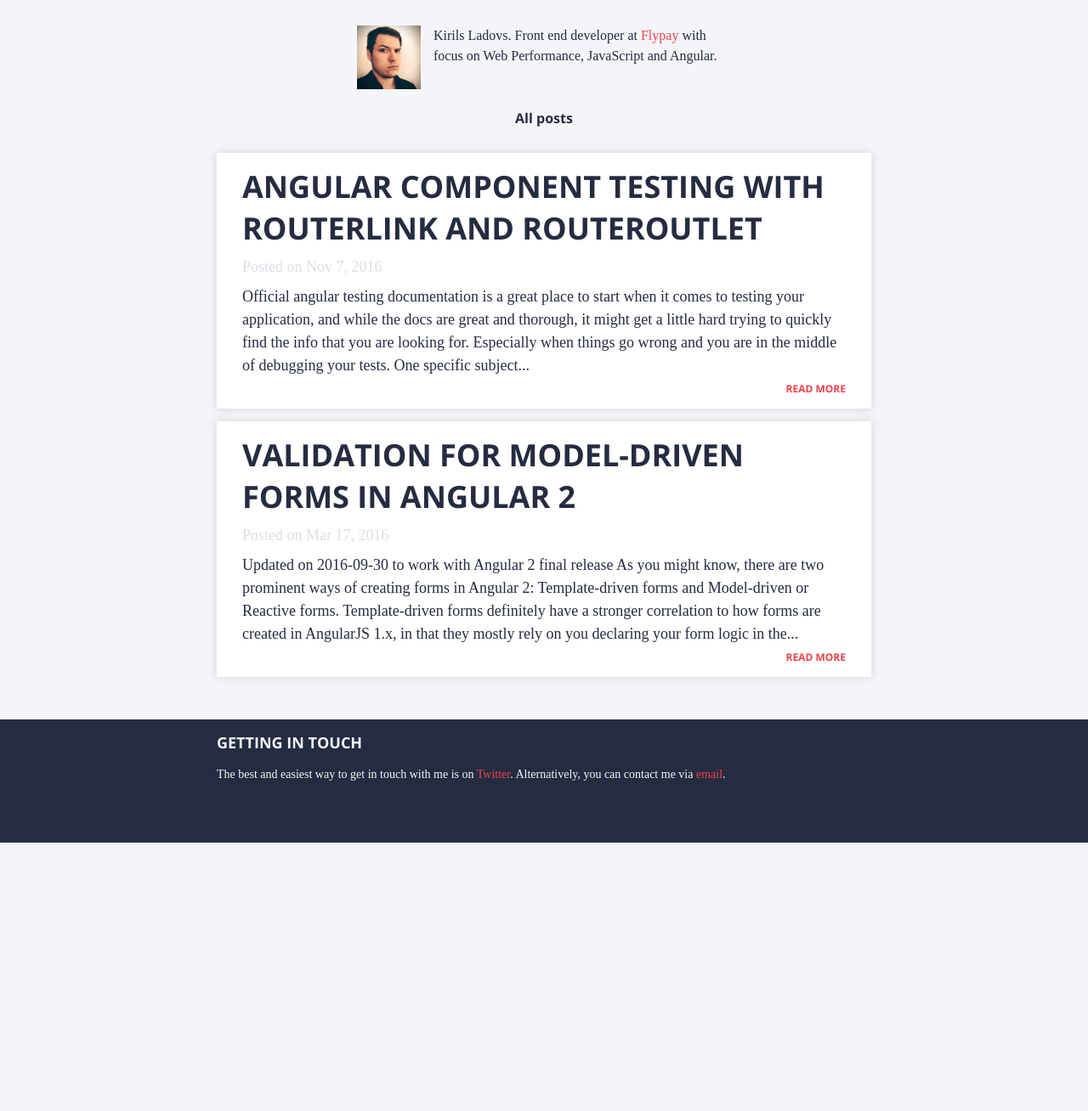
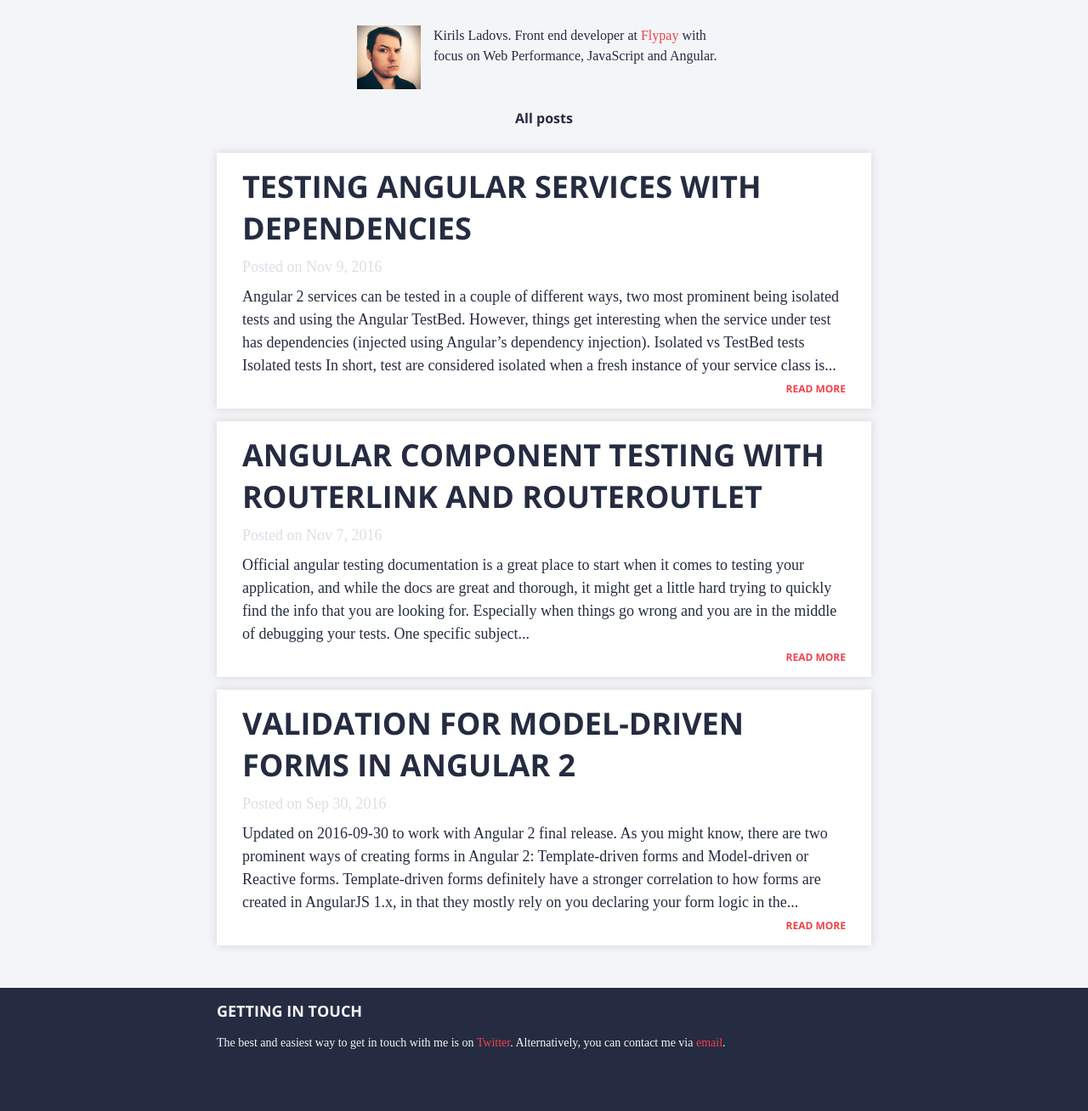
Before and after one commit to kirjai/deprecated-blog, a Jekyll site: the page built from index.html, in a window 1280 px wide. Shown: the whole page at 85% size. Built offline with Jekyll 4.4.1, drawn with Linux system fonts in a browser that asks for light colours; some web fonts are replaced; the list of posts is cut into pages by our own code; comment, search, counter and statistics services are not loaded; before the commit the page ends 992 px from its top, so only the background shows below that; some of the changed lines change nothing that is shown.

Commit message:
feat: testing-services-with-dependencies

```diff
--- a/_posts/2016-03-17-form-validation.markdown
+++ b/_posts/2016-03-17-form-validation.markdown
@@ -2,9 +2,9 @@
 layout: post
 title:  "Validation for Model-driven forms in Angular 2"
 permalink: /validation-model-driven-forms-ng2/
-date:   2016-03-17 22:17:00 +0000
+date:   2016-09-30 12:00:00 +0000
 ---
-> *Updated on 2016-09-30 to work with **Angular 2 final** release*
+> *Updated on 2016-09-30 to work with **Angular 2 final** release.*
 
 As you might know, there are two prominent ways of creating forms in Angular 2: **Template-driven** forms and Model-driven or **Reactive forms**. **Template-driven** forms definitely have a stronger correlation to how forms are created in AngularJS 1.x, in that they mostly rely on you declaring your form logic in the HTML template. **Reactive** forms however, are created from a configuration that you specify in your Component class.
 
--- /dev/null
+++ b/_posts/2016-11-09-testing-services-with-dependencies.markdown
@@ -0,0 +1,237 @@
+---
+layout: post
+title:  "Testing angular services with dependencies"
+permalink: /testing-angular-services-with-dependencies/
+date:   2016-11-09 12:00:00 +0000
+---
+
+Angular 2 services can be tested in a couple of different ways, two most
+prominent being isolated tests and using the [Angular `TestBed`](https://angular.io/docs/ts/latest/api/core/testing/index/TestBed-class.html).
+However, things get interesting when the service under test has dependencies (injected using Angular's dependency injection).
+
+### Isolated vs `TestBed` tests
+
+## Isolated tests
+
+In short, test are considered isolated when a fresh instance of your service class is created before each test, like so:
+
+{% highlight javascript %}
+
+  let serviceUnderTest = new MyService();
+
+{% endhighlight %}
+
+Resulting in the following most basic test:
+
+{% highlight javascript %}
+
+  import { MyService } from './my.service';
+
+  describe('Service: My: isolated', () => {
+    let service: MyService;
+
+    beforeEach(() => {
+      service = new MyService();
+    });
+
+    it('should create an instance', () => {
+      expect(service).toBeDefined();
+    });
+  });
+
+{% endhighlight %}
+
+You can find more information on isolated service unit tests in the [official Angular testing guide](https://angular.io/docs/ts/latest/guide/testing.html#!#isolated-service-tests).
+
+## `TestBed` tests
+
+When writing `TestBed` tests, you need to define / configure a testing module before each test:
+
+{% highlight javascript %}
+
+  TestBed.configureTestingModule({
+    providers: [MyService]
+  });
+
+{% endhighlight %}
+
+The object we pass into the `configureTestingModule` method follows the same structure as the `@NgModule` object
+that we use when defining Angular modules within our application.
+
+The simplest test we can write, if we are using the `TestBed` would look something like this:
+
+{% highlight javascript %}
+
+  import { MyService } from './my.service;
+
+  describe('Service: My: TestBed', () => {
+    let service: MyService;
+
+    beforeEach(() => {
+      TestBed.configureTestingModule({
+        providers: [MyService]
+      });
+
+      service = TestBed.get(MyService);
+    });
+
+    it('should create an instance', () => {
+      expect(service).toBeDefined();
+    });
+  });
+
+{% endhighlight %}
+
+As you can see, the `TestBed` tests require a bit more setup up front, but individual specs (`it`s) are not
+any different. So why would you ever use the `TestBed` for your service tests? There are advantages
+to that approach if your service has dependencies.
+
+### Service Dependencies
+
+As soon as you add even one dependency to your service, you need to also add it to your tests.
+In case of isolated tests, you will need to pass an instance of an injectable dependency class into the
+constructor of your service instantiation.
+
+{% highlight javascript %}
+
+  let serviceUnderTest = new MyService(new MyServiceDependency());
+
+{% endhighlight %}
+
+But this approach would only work if `MyServiceDependency` does not have any dependencies itself.
+If it does, you would obviously need to pass them in as well, and so on and so forth. This can
+get out of hand really quickly.
+
+With this approach it is also harder to mock and stub dependencies, which is something we
+would definitely prefer to do, as we only want to test a specific service, not the dependencies.
+
+Let's see if we can solve these problems in the `TestBed` testing approach.
+
+Our `TestBed` test is failing, with a `No Provider for MyServiceDependency!` message, which indicates
+that we are requesting an intance of `MyServiceDependency` in our `MyService` class, but we never
+added `MyServiceDependency` to any `providers` of any known modules.
+Let's look at how we would add a dependency to our `TestBed` tests in the most basic way.
+
+{% highlight javascript %}
+
+  TestBed.configureTestingModule({
+    providers: [MyService, MyServiceDependency]
+  });
+
+{% endhighlight %}
+
+That gets rid of the error, but we are still faced with the same problems as we did with isolated tests:
+
+- If `MyServiceDependency` has dependencies - we would have to add them to the `providers` as well.
+- We are injecting an actual instance of `MyServiceDependency` and not a mock / stub.
+
+The solution to both of these points would be to create a stub of `MyServiceDependency` and inject it
+instead of the real `MyServiceDependency`. Something we can do very easily with the `TestBed` approach.
+
+### Stubbing a dependency
+
+First, we need to create a stub class of our `MyServiceDependency` class that we will be injecting
+instead of the real `MyServiceDependency` class.
+
+{% highlight javascript %}
+
+  class MyServiceDependencyStub {}
+
+{% endhighlight %}
+
+Even if the class is blank, i.e. has no methods or properties - we should have no problems
+injecting it instead of the real service, which we would do in our testing module configuration.
+
+{% highlight javascript %}
+
+  TestBed.configureTestingModule({
+    providers: [
+      MyService,
+      { provide: MyServiceDependency, useClass: MyServiceDependencyStub },
+    ]
+  });
+
+{% endhighlight %}
+
+Our test is now passing again.
+
+As you write tests for your service, you will sooner or later encounter some code that uses the dependency,
+like calling a method or accessing a property on it, which will require you to add it to your stub.
+
+For example, let's say we are writing a test for the following `doSomething` method on `MyService`:
+
+{% highlight javascript %}
+  ...
+
+  @Injectable()
+  class MyService {
+    constructor(
+      private myServiceDependency: MyServiceDependency
+    ) {}
+
+    doSomething() {
+      this.myServiceDependency.getSomeValue();
+    }
+  }
+
+{% endhighlight %}
+
+Potential test for this method would be checking that `getSomeValue` method is called on `myServiceDependency`.
+However, because we are injecting a stub into our testing module, we need to make sure that when
+`doSomething` will be called within our tests - `getSomeValue` method is present on the stub. Simply
+adding it to our stub will do.
+
+{% highlight javascript %}
+
+  class MyServiceDependencyStub {
+    getSomeValue() {}
+  }
+
+{% endhighlight %}
+
+Now, we can easily set up a spy on `getSomeValue` and assert that it was actually called during the
+execution of `doSomething`, resulting in the following full spec file:
+
+{% highlight javascript %}
+
+  import { MyService } from './my.service;
+  import { MyServiceDependency } from './my-service-dependency';
+
+  class MyServiceDependencyStub {
+    getSomeValue() {}
+  }
+
+  describe('Service: My: TestBed', () => {
+    let service: MyService;
+    let myServiceDependency: MyServiceDependency;
+
+    beforeEach(() => {
+      TestBed.configureTestingModule({
+        providers: [
+          MyService,
+          { provide: MyServiceDependency, useClass: MyServiceDependencyStub }
+        ]
+      });
+
+      service = TestBed.get(MyService);
+      myServiceDependency = TestBed.get(MyServiceDependency);
+    });
+
+    it('should create an instance', () => {
+      expect(service).toBeDefined();
+    });
+
+    it('should do something), () => {
+      spyOn(myServiceDependency, 'getSomeValue');
+      service.doSomething();
+      expect(myServiceDependency.getSomeValue).toHaveBeenCalled();
+    });
+  });
+
+{% endhighlight %}
+
+> In case you ever forget to add a method to a stub, and then try to spy on that method, you will be
+greeted with an `Error: getSomeValue() method does not exist` error.
+
+Sample application demonstrating these concepts in a more realistic scenario can be found
+<a href="https://github.com/kirjai/blog-code-snippets/tree/master/testing-services-with-deps" target="_blank">here</a>
--- a/_sass/_base.scss
+++ b/_sass/_base.scss
@@ -35,6 +35,20 @@ h2 {
   font-size: 18px;
 }
 
+h3 {
+  font-size: 30px;
+}
+
+code {
+  text-transform: none;
+}
+
+blockquote {
+  margin-left: 0;
+  padding-left: 20px;
+  border-left: 3px solid $accent;
+}
+
 p {
   font-family: $text-font;
   margin: 0;
```
